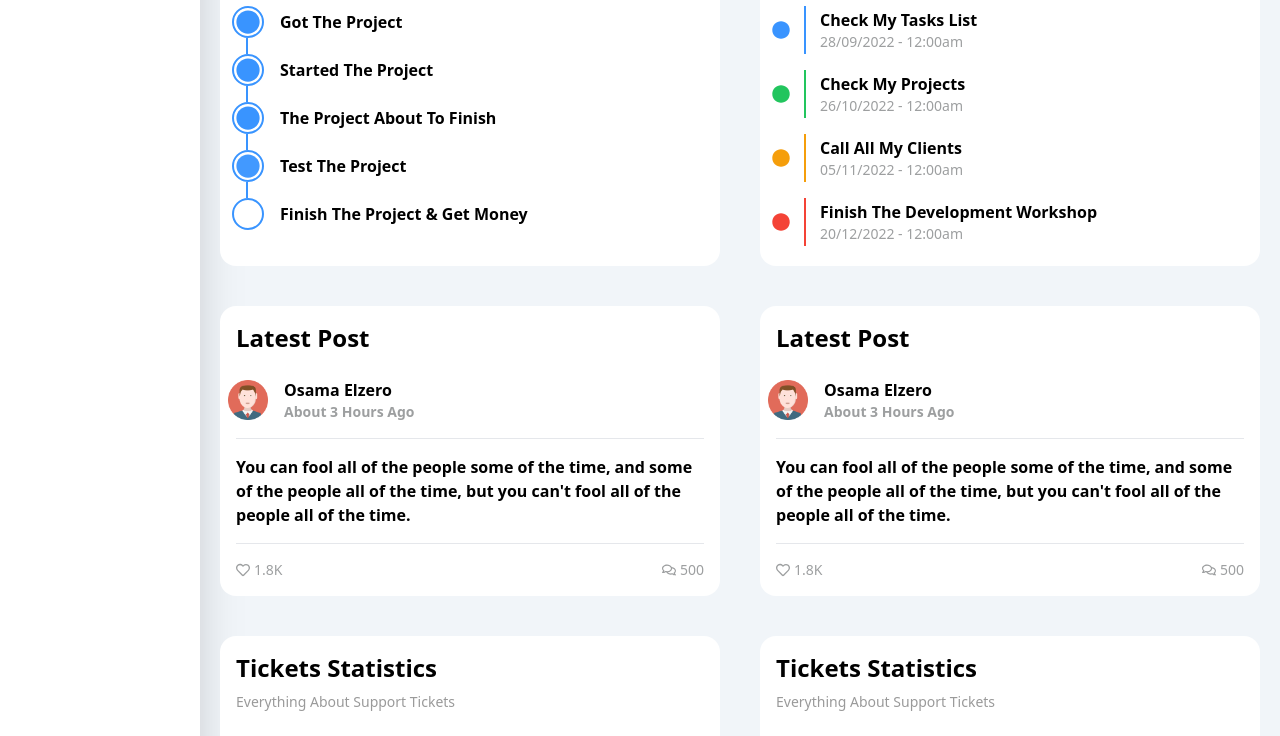
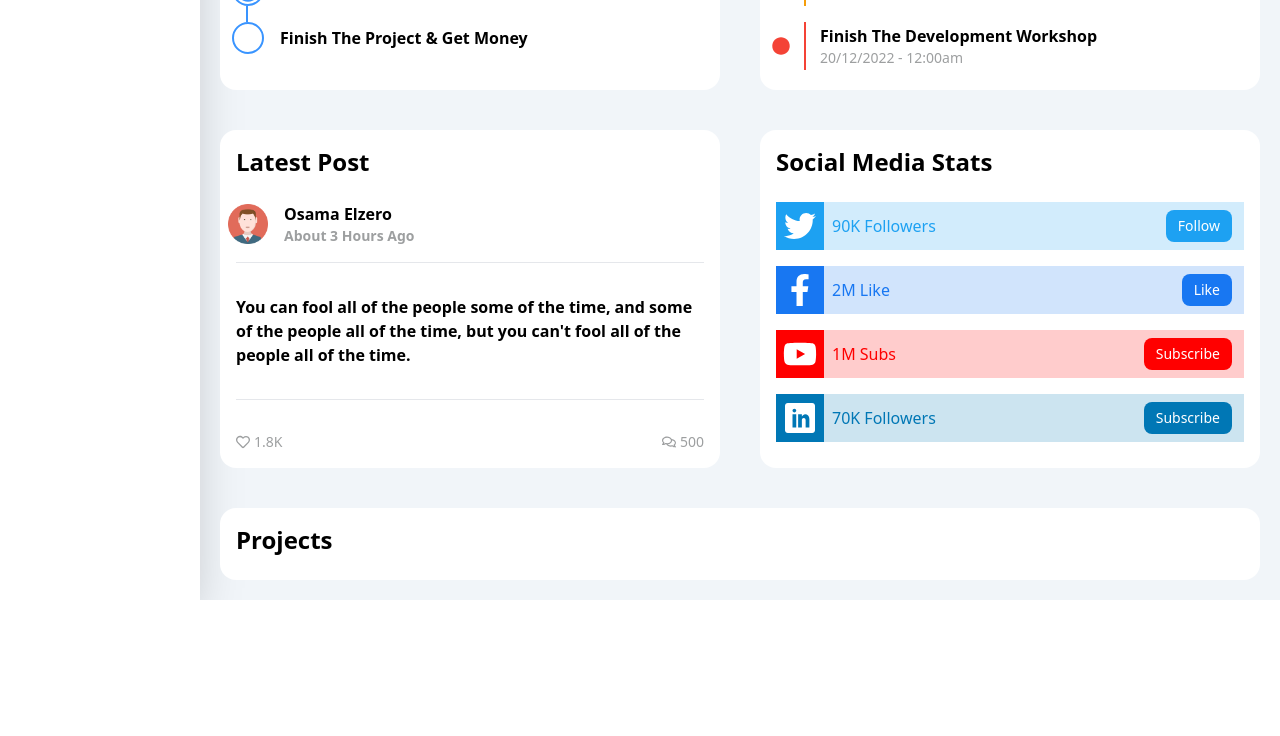
Before and after one commit to uiioj/dashboard-task, a React (Vite) app: page / in a window 1280 px wide. Shown: the part 2360-3096 px from the top of the page. After the commit the page ends 2960 px from the top, so only its background shows below. Built offline with nearby package versions, Linux system fonts and the light colour scheme.

Commit message:
باقي الكارد الأولى والاخيرة

```diff
--- a/src/Cards/Card11.jsx
+++ b/src/Cards/Card11.jsx
@@ -7,7 +7,7 @@ function Card11() {
   return (
     <>
       <CardLayout title="Latest Post">
-        <div>
+        <div className="flex justify-between flex-col">
           {/**div for avatar and name */}
           <div className="flex items-center gap-2 ">
             <img src={avatar} alt="avatar" className="h-10 w-10 mx-2" />
@@ -23,7 +23,7 @@ function Card11() {
           <div className="h-px bg-gray-200 m-4"></div>
 
           {/**div for paragragh */}
-          <div className="font-semibold m-4">
+          <div className="font-semibold m-4 ">
             You can fool all of the people some of the time, and some of the
             people all of the time, but you can't fool all of the people all of
             the time.
--- a/src/Cards/Card12.jsx
+++ b/src/Cards/Card12.jsx
@@ -1,6 +1,81 @@
 import CardLayout from "./CardLayout";
+import { FaTwitter } from "react-icons/fa6";
+import { FaFacebookF } from "react-icons/fa";
+import { FaYoutube } from "react-icons/fa";
+import { ImLinkedin } from "react-icons/im";
+
 function Card12() {
-  return <></>;
+  return (
+    <>
+      <CardLayout title="Social Media Stats">
+        <div className="mx-4 mb-6 gap-4 flex justify-between flex-col">
+          {/**تويتر */}
+          <div className="bg-[#d2ecfc] flex justify-between">
+            <div className="flex items-center gap-2 text-[#1da1f2]">
+              <FaTwitter className="bg-[#1da1f2] text-5xl text-white border-8 border-[#1da1f2]" />
+              90K Followers
+            </div>
+
+            <button
+              className="bg-[#1da1f2] hover:bg-[#1da0f2ea] text-white text-sm
+              rounded-lg px-3 py-1 mx-3 my-2
+              cursor-pointer"
+            >
+              Follow
+            </button>
+          </div>
+
+          {/**فيسبوك */}
+          <div className="bg-[#d1e4fc] flex justify-between">
+            <div className="flex items-center gap-2 text-[#1877f2]">
+              <FaFacebookF className="bg-[#1877f2] text-5xl text-white border-8 border-[#1877f2]" />
+              2M Like
+            </div>
+
+            <button
+              className="bg-[#1877f2] hover:bg-[#1876f2e8] text-white text-sm
+              rounded-lg px-3 py-1 mx-3 my-2
+              cursor-pointer"
+            >
+              Like
+            </button>
+          </div>
+
+          {/**يوتيوب */}
+          <div className="bg-[#ffcccc] flex justify-between">
+            <div className="flex items-center gap-2 text-[#ff0000]">
+              <FaYoutube className="bg-[#ff0000] text-5xl text-white border-7 border-[#ff0000]" />
+              1M Subs
+            </div>
+
+            <button
+              className="bg-[#ff0000] hover:bg-[#ff0000d7] text-white text-sm
+              rounded-lg px-3 py-1 mx-3 my-2
+              cursor-pointer"
+            >
+              Subscribe
+            </button>
+          </div>
+
+          {/**لينكد ان*/}
+          <div className="bg-[#cce4f0] flex justify-between">
+            <div className="flex items-center gap-2 text-[#0077b5]">
+              <ImLinkedin className="bg-[#0077b5] text-5xl text-white border-9 border-[#0077b5]" />
+              70K Followers
+            </div>
+
+            <button
+              className="bg-[#0077b5] hover:bg-[#0076b5ea] text-white text-sm
+              rounded-lg px-3 py-1 mx-3 my-2
+              cursor-pointer"
+            >
+              Subscribe
+            </button>
+          </div>
+        </div>
+      </CardLayout>
+    </>
+  );
 }
 
 export default Card12;
--- a/src/Cards/Card13.jsx
+++ b/src/Cards/Card13.jsx
@@ -1,6 +1,10 @@
 import CardLayout from "./CardLayout";
 function Card13() {
-  return <></>;
+  return (
+    <>
+      <CardLayout title="Projects"></CardLayout>
+    </>
+  );
 }
 
 export default Card13;
--- a/src/Cards/Card5.jsx
+++ b/src/Cards/Card5.jsx
@@ -13,7 +13,7 @@ function Card5() {
           box="3 Days Ago"
         ></CardItem>
 
-        <div className="h-px bg-gray-200 mx-4"></div>
+        <div className="h-px bg-gray-200 m-4"></div>
 
         {/**الثانية */}
         <CardItem
@@ -23,7 +23,7 @@ function Card5() {
           box="5 Days Ago"
         ></CardItem>
 
-        <div className="h-px bg-gray-200 mx-4"></div>
+        <div className="h-px bg-gray-200 m-4"></div>
 
         {/**الثالثة */}
         <CardItem
@@ -33,7 +33,7 @@ function Card5() {
           box="7 Days Ago"
         ></CardItem>
 
-        <div className="h-px bg-gray-200 mx-4"></div>
+        <div className="h-px bg-gray-200 m-4"></div>
 
         {/**الرابعة */}
         <CardItem
--- a/src/Cards/Card7.jsx
+++ b/src/Cards/Card7.jsx
@@ -6,23 +6,23 @@ function Card7() {
     <>
       <CardLayout title="Top Search Items">
         <div className=" flex justify-between ">
-          <div className="text-[#adaeaf] mx-9 ">Keyword</div>
-          <div className="text-[#adaeaf] mx-4 text- ">Search Count </div>
+          <div className="text-[#adaeaf] mx-9">Keyword</div>
+          <div className="text-[#adaeaf] mx-4 ">Search Count </div>
         </div>
         <CardItem
           title="Programming"
           box="220"
-          textStyle="font-normal"
+          textStyle="font-normal "
         ></CardItem>
         <CardItem
           title="JavaScript"
           box="180"
-          textStyle="font-normal"
+          textStyle="font-normal "
         ></CardItem>
-        <CardItem title="PHP" box="160" textStyle="font-normal"></CardItem>
+        <CardItem title="PHP" box="160" textStyle="font-normal "></CardItem>
         <CardItem title="Code" box="145" textStyle="font-normal"></CardItem>
-        <CardItem title="Design" box="110" textStyle="font-normal"></CardItem>
-        <CardItem title="Design" box="95" textStyle="font-normal"></CardItem>
+        <CardItem title="Design" box="110" textStyle="font-normal "></CardItem>
+        <CardItem title="Design" box="95" textStyle="font-normal "></CardItem>
       </CardLayout>
     </>
   );
--- a/src/Dashboard-page.jsx
+++ b/src/Dashboard-page.jsx
@@ -1,18 +1,18 @@
 import Sidebar from "./components/Sidebar";
 import Searchbar from "./components/Searchbar";
-import Card1 from "./Cards/Card1";
-import Card2 from "./Cards/Card2";
-import Card3 from "./Cards/Card3";
-import Card4 from "./Cards/Card4";
-import Card5 from "./Cards/Card5";
-import Card6 from "./Cards/Card6";
-import Card7 from "./Cards/Card7";
-import Card8 from "./Cards/Card8";
-import Card9 from "./Cards/Card9";
-import Card10 from "./Cards/Card10";
-import Card11 from "./Cards/Card11";
-import Card12 from "./Cards/Card12";
-import Card13 from "./Cards/Card13";
+import Card1 from "./cards/Card1";
+import Card2 from "./cards/Card2";
+import Card3 from "./cards/Card3";
+import Card4 from "./cards/Card4";
+import Card5 from "./cards/Card5";
+import Card6 from "./cards/Card6";
+import Card7 from "./cards/Card7";
+import Card8 from "./cards/Card8";
+import Card9 from "./cards/Card9";
+import Card10 from "./cards/Card10";
+import Card11 from "./cards/Card11";
+import Card12 from "./cards/Card12";
+import Card13 from "./cards/Card13";
 
 function Dashboard() {
   return (
@@ -51,10 +51,11 @@ function Dashboard() {
                 <Card9 />
                 <Card10 />
                 <Card11 />
-                <Card11 />
+                <Card12 />
 
-                <Card4 />
-                <Card4 />
+                <div className="col-span-1 md:col-span-2">
+                  <Card13 />
+                </div>
               </div>
             </div>
           </div>
--- a/src/components/Card.jsx
+++ /dev/null
@@ -1,5 +0,0 @@
-function Card() {
-  return <div className="bg-white rounded-2xl">hellooooo</div>;
-}
-
-export default Card;
--- a/src/components/CardItem.jsx
+++ b/src/components/CardItem.jsx
@@ -2,7 +2,7 @@ function CardItem({ image, title, descrption, box, bgColor, textStyle = "" }) {
   return (
     <>
       <div className="">
-        <div className="flex justify-between mx-1 my-4">
+        <div className="flex justify-between mx-1 my-2">
           <img src={image} className="h-13 px-4 rounded " />
 
           <div className="text-black flex flex-col flex-1 justify-center   ">
```
